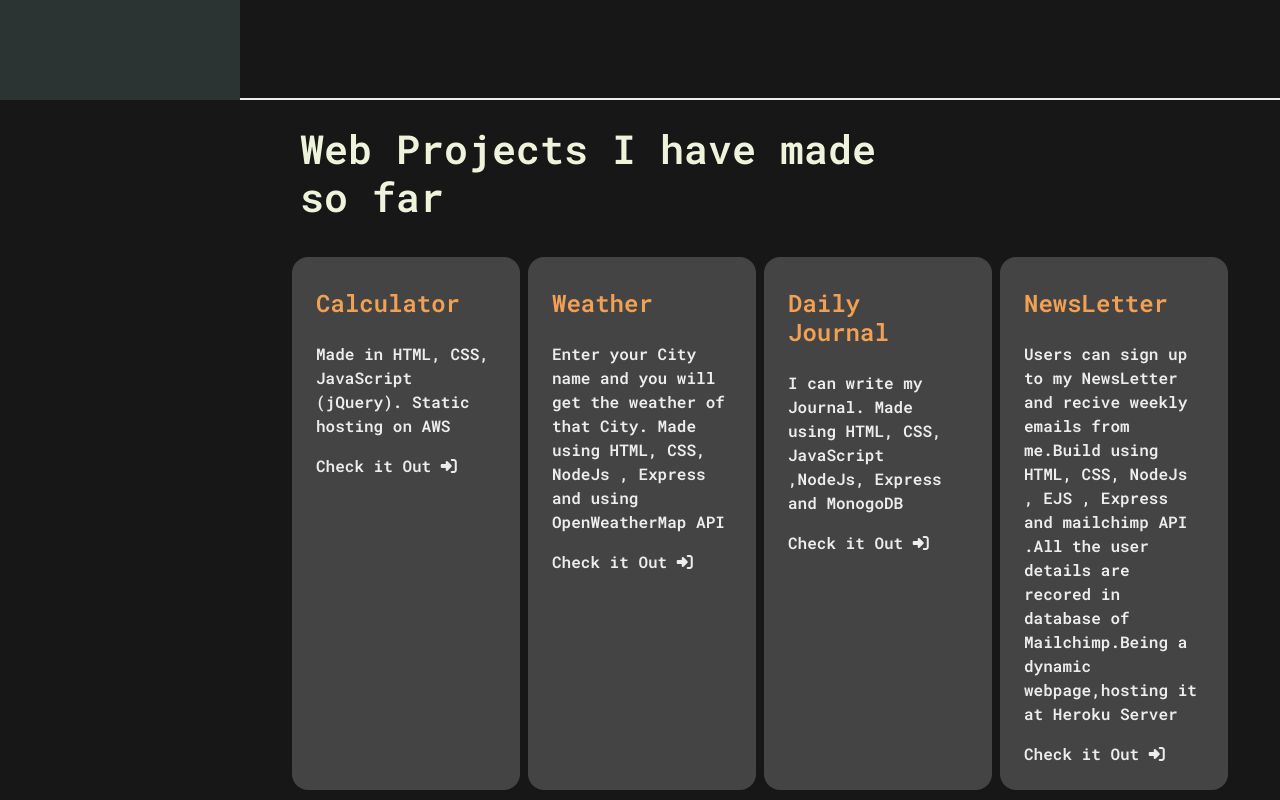
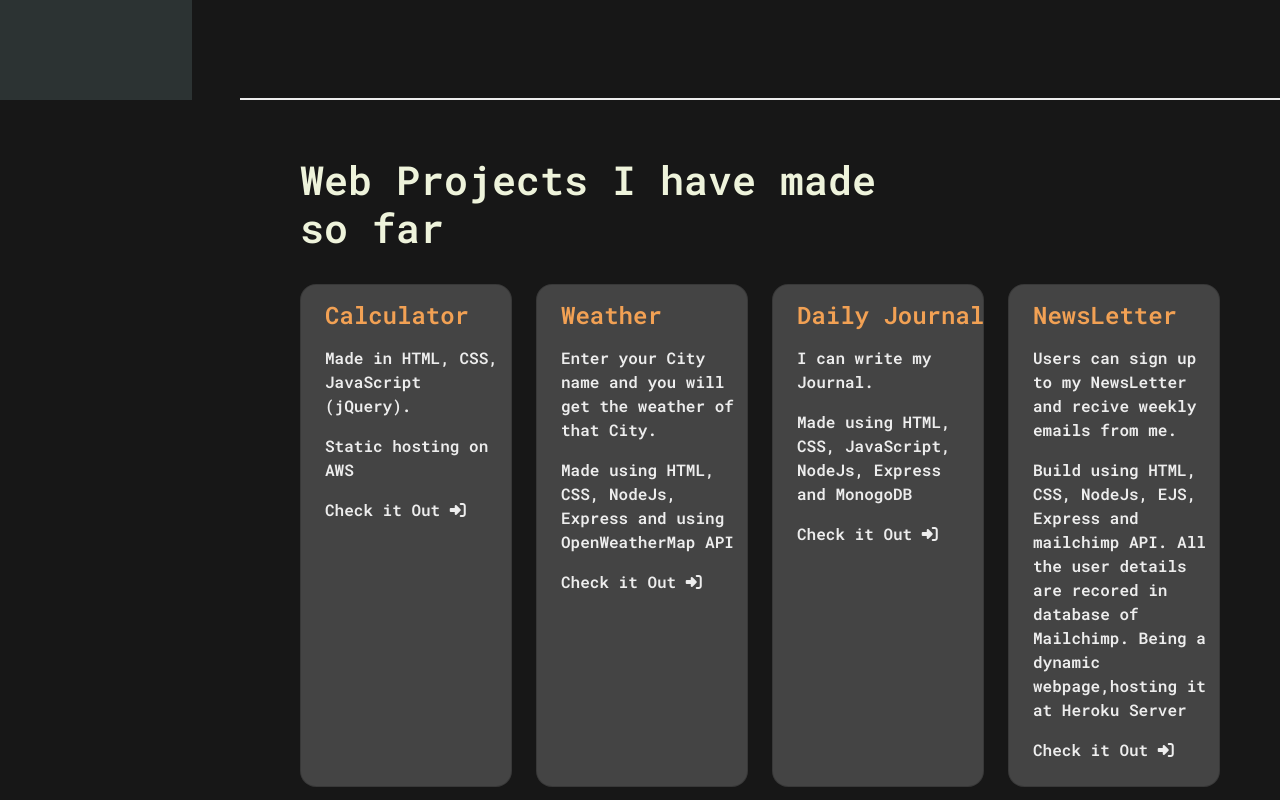
Before and after one commit to gurkeeratsing99/Web-Portfolio, a website: page index.html in a window 1280 px wide. Shown: the part 700-1500 px from the top of the page. Drawn offline with nearby package versions, Linux system fonts and the light colour scheme.

Commit message:
Style changes made on 25/7

```diff
--- a/index.html
+++ b/index.html
@@ -13,7 +13,7 @@
   </head>
   <body  data-bs-spy="scroll" data-bs-target=".navbar">
 
-  <nav class="navbar navbar-expand-lg navbar-light navbar-dark fixed-top">
+  <nav class="navbar w-auto navbar-expand-lg navbar-light navbar-dark fixed-top">
               <div class="container flex-lg-column">
                 <a class="navbar-brand mb-lg-4 mx-lg-auto" href="#">
                   <span class="h3 fw-bold d-block d-lg-none">Garry Singh</span>
@@ -78,49 +78,66 @@
     </section>
 
     <section id="projects" class="full-height px-lg-5">
-      <div class="container">
-
+      <div class="container mt-4">
         <div class="row pb-4" >
           <div class="col-lg-8">
             <h1 >Web Projects I have made so far</h1>
           </div>
 
         </div>
-        <div class="row" >
-          <div class="col-md-3 col-sm-12 mob p-1 " >
-            <div class="projects p-4 bg-base rounded-4 shadow-effect h-100 " data-aos="flip-left">
-              <h4 class="mt-2 mb-4 top">Calculator</h4>
-              <p>Made in HTML, CSS, JavaScript (jQuery). Static hosting on AWS</p>
-              <a href="https://garrywebserver.s3.ca-central-1.amazonaws.com/Calculator+Finnal+-AWS/Claculator-master/index.html" class="link-custom">Check it Out <i class="fa-solid fa-right-to-bracket"></i></a>
+        <div class="row gy-4" >
+          <div class="col-lg-3 mw-100" >
+            <div class="projects p-2 card rounded-4 bg-base shadow-effect h-100 " data-aos="flip-left">
+              <div class="top col-lg-12 m-2 ms-3">
+                  <h4 class="top">Calculator</h4>
+              </div>
+              <div class="bottom col-lg-12 ps-3">
+                <p>Made in HTML, CSS, JavaScript (jQuery).</p>
+                <p>Static hosting on AWS</p>
+                <p><a href="https://garrywebserver.s3.ca-central-1.amazonaws.com/Calculator+Finnal+-AWS/Claculator-master/index.html" class="link-custom">Check it Out <i class="fa-solid fa-right-to-bracket"></i></a></p>
               </div>
 
             </div>
+              </div>
+            <div class="col-lg-3 mw-100" >
+            <div class="projects p-2 card rounded-4 bg-base shadow-effect h-100 " data-aos="flip-left">
+              <div class="top col-lg-12 m-2 ms-3">
+                  <h4 class="top">Weather</h4>
+              </div>
+              <div class="bottom col-lg-12 ps-3">
+                <p>Enter your City name and you will get the weather of that City.</p>
+                <p>Made using HTML, CSS, NodeJs, Express and using OpenWeatherMap API</p>
+                <p><a href="https://gs-weather.herokuapp.com/" class="link-custom">Check it Out <i class="fa-solid fa-right-to-bracket"></i></a></p>
 
-          <div class="col-md-3 col-12 mob p-1">
-            <div class="projects h-100 p-4 bg-base rounded-4 shadow-effect" data-aos="flip-left">
-              <h4 class="mt-2 mb-4 top">Weather</h4>
-              <p>Enter your City name and you will get the weather of that City. Made using HTML, CSS, NodeJs , Express and using OpenWeatherMap API</p>
-
-              <a href="https://gs-weather.herokuapp.com/" class="link-custom">Check it Out <i class="fa-solid fa-right-to-bracket"></i></a>
               </div>
 
             </div>
-
-          <div class="col-md-3 col-sm-12 mob p-1">
-            <div class="projects h-100 p-4 bg-base rounded-4 shadow-effect" data-aos="flip-left">
-              <h4 class="mt-2 mb-4 top">Daily Journal</h4>
-              <p>I can write my Journal. Made using HTML, CSS, JavaScript ,NodeJs, Express and MonogoDB</p>
-              <a href="#" class="link-custom">Check it Out <i class="fa-solid fa-right-to-bracket"></i></a>
+              </div>
+            <div class="col-lg-3 mw-100" >
+            <div class="projects p-2 card rounded-4 bg-base shadow-effect h-100 " data-aos="flip-left">
+              <div class="top col-lg-12 m-2 ms-3">
+                  <h4 class="top">Daily Journal</h4>
+              </div>
+              <div class="bottom col-lg-12 ps-3">
+                <p>I can write my Journal.</p>
+                <p> Made using HTML, CSS, JavaScript, NodeJs, Express and MonogoDB</p>
+                <p><a href="#" class="link-custom">Check it Out <i class="fa-solid fa-right-to-bracket"></i></a></p>
               </div>
 
             </div>
-          <div class="col-md-3 col-sm-12 mob p-1">
-            <div class="projects h-100 p-4 bg-base rounded-4 shadow-effect" data-aos="flip-left">
-              <h4 class="mt-2 mb-4 top">NewsLetter</h4>
-              <p>Users can sign up to my NewsLetter and recive weekly emails from me.Build using HTML, CSS, NodeJs , EJS , Express and mailchimp API .All the user details are recored in database of Mailchimp.Being a dynamic webpage,hosting it at Heroku Server</p>
-              <a href="https://gs-mynewsletter.herokuapp.com/" class="link-custom">Check it Out <i class="fa-solid fa-right-to-bracket"></i></a>
+              </div>
+            <div class="col-lg-3 mw-100" >
+            <div class="projects p-2 card rounded-4 bg-base shadow-effect h-100 " data-aos="flip-left">
+              <div class="top col-lg-12 m-2 ms-3">
+              <h4 class="top">NewsLetter</h4>
+              </div>
+              <div class="bottom col-lg-12 ps-3">
+                <p>Users can sign up to my NewsLetter and recive weekly emails from me.</p>
+                <p>Build using HTML, CSS, NodeJs, EJS, Express and mailchimp API. All the user details are recored in database of Mailchimp. Being a dynamic webpage,hosting it at Heroku Server</p>
+                <p><a href="https://gs-mynewsletter.herokuapp.com/" class="link-custom">Check it Out <i class="fa-solid fa-right-to-bracket"></i></a></p>
               </div>
 
+            </div>
               </div>
           </div>
       </div>
@@ -138,20 +155,20 @@
             </div>
             <div class="row gy-4">
               <div class="col-lg-3 mw-100 " data-aos="zoom-in">
-                <div class="card rounded-4 bg-base shadow-effect h-100 ">
+                <div class="card p-1 d-flex align-items-center rounded-4 bg-base shadow-effect h-100 ">
                   <div class="top col-lg-12 m-2 ms-3">
                     My Education:
                   </div>
                   <div class="bottom col-lg-12 ps-3">
                     <p>I recived a Diploma in Computer Information Systems from KPU</p>
                     <p>I have completed Full Stack Web devlopment</p>
-                    <p>And, currently I am enrolled in Bachelor of Technology at KPU</p>
+                    <p>And,currently I am enrolled in Bachelor of Technology at KPU</p>
                   </div>
 
                 </div>
               </div>
               <div class="col-lg-3" data-aos="zoom-in">
-                <div class="card rounded-4 bg-base shadow-effect h-100 ">
+                <div class="card rounded-4 bg-base shadow-effect h-100  d-flex align-items-center p-1">
                   <div class="top col-lg-12 m-2 ms-3">
                     Technologies I have used so far:
                   </div>
@@ -223,7 +240,7 @@
             <h1>Technologies Used in this Website</h1>
           </div>
         </div>
-        <div class="row mt-5">
+        <div class="row mt-5 flick">
 
             <div class="col-lg-3 col-sm-3 d-flex justify-content-center">
               <span class="techWord p-2"  data-aos="fade-right" data-aos-delay="300">HTML</span>
@@ -239,7 +256,7 @@
             </div>
 
         </div>
-        <div class="row mt-5">
+        <div class="row mt-5 flick">
 
             <div class="col-lg-4 col-sm-4  d-flex justify-content-center">
               <span class="techWord p-2"  data-aos="fade-right" data-aos-delay="300">AOS</span>
--- a/objects/style.css
+++ b/objects/style.css
@@ -9,6 +9,7 @@
     --color-base2: #171717;
     --color-brand: #C06014;
     --color-brand2: #F2A154;
+    --color-brand3:#FFA500;
     --sidbar-width: 240px;
     --font-base: "Roboto Mono";
     --color-buttonHover:#EF5B0C;
@@ -130,20 +131,10 @@ h2::after{
     animation: typewritter 3s steps(12) forwards, blink 6s steps(12) forwards;
 }
 
-@keyframes typewritter {
-  to{
-    left: 100%;
-  }
+
+.flick{
+  animation: flicker 1s ease-in-out infinite alternate;
 }
-
-@keyframes blink {
-  to{
-    background: transparent;
-  }
-}
-
-
-
 
 .btn{
   padding: 12px 28px;
@@ -182,6 +173,33 @@ h2::after{
 
 }
 
+.top{
+  color: var(--color-brand2);
+}
+
+
+@keyframes typewritter {
+  to{
+    left: 100%;
+  }
+}
+
+@keyframes blink {
+  to{
+    background: transparent;
+  }
+}
+
+
+@keyframes flicker {
+
+  to {
+    text-shadow:
+    0 0 5px var(--color-brand3), 0 0 10px var(--color-base2),
+    0 0 10px var(--color-brand3), 0 0 20px var(--color-base2);
+  }
+}
+
 
 @media screen and (max-width: 700px) and (min-width: 200px)  {
 
@@ -197,27 +215,29 @@ h2::after{
 
 }
 
-@media (min-width : 992px) {
+@media (min-width : 769px) {
 
     h2{
       font-size: 6rem !important;
     }
   .navbar{
     min-height: 100vh;
-    width: var(--sidbar-width);
     background: linear-gradient(#2C3333,#2C3333);
 
   }
-
+  .w-auto{
+  max-width: 15%;
+  }
   .navbar-brand img{
     border: 8px;
   }
 
+  .techWord{
+    font-size: 1.5rem!important;
+  }
   #content-wrapper{
     padding-left: var(--sidbar-width);
   }
 
-  .top{
-    color: var(--color-brand2);
-  }
+
 }
```
Lines whose indentation alone changed are shown as unchanged.
